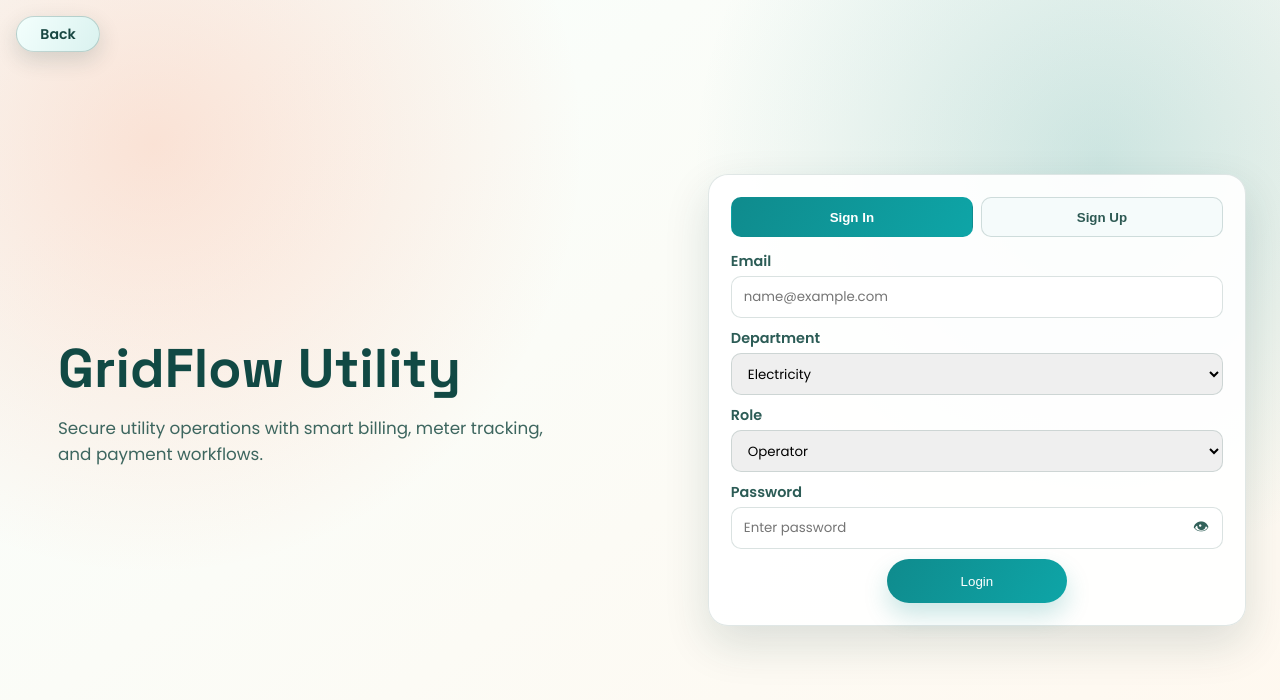
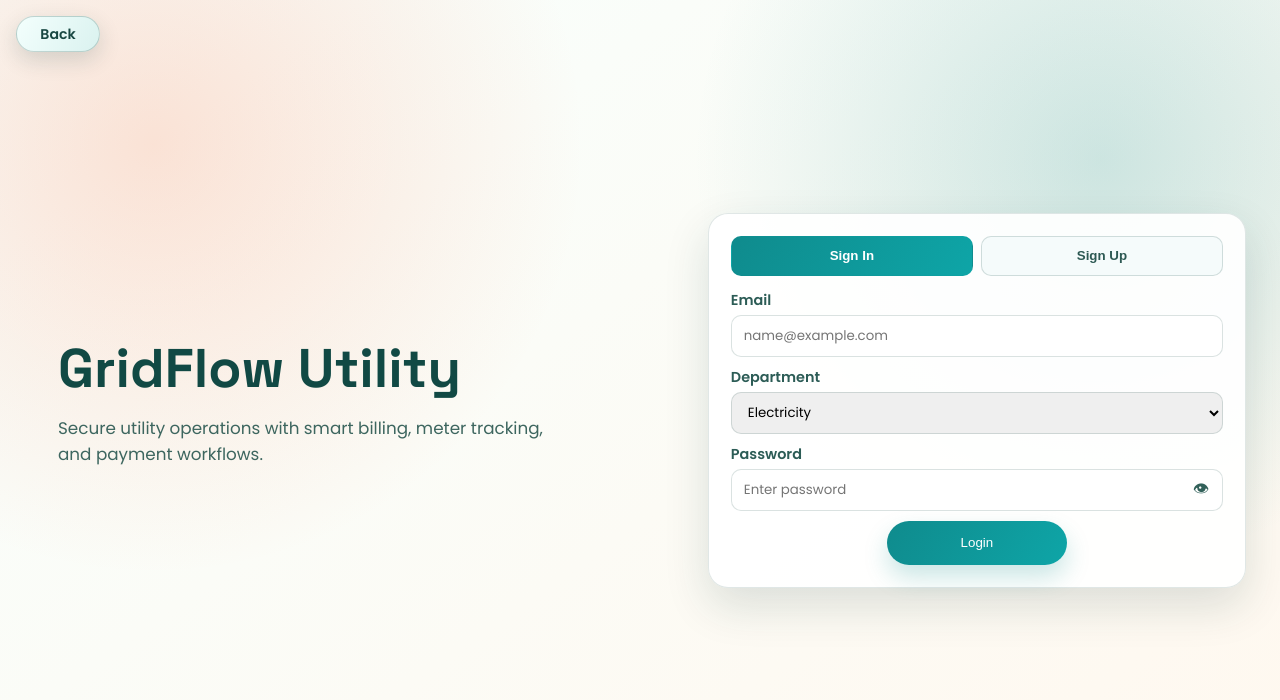
Before and after one commit to Ishwari-2006/PROJECT_DBMS, a React (Create React App) app in the folder frontend/: page /auth in a window 1280 px wide. Shown: the top 700 px of the page. Built offline with nearby package versions, Linux system fonts and the light colour scheme.

Commit message:
Simplify auth to single employee role

```diff
--- a/frontend/src/App.js
+++ b/frontend/src/App.js
@@ -39,13 +39,11 @@ function App() {
   useEffect(() => {
     if (currentUser?.department) {
       axios.defaults.headers.common["x-department"] = currentUser.department;
-      axios.defaults.headers.common["x-role"] = currentUser.role || "Operator";
       axios.defaults.headers.common["x-user-name"] = currentUser.name || "Unknown";
       axios.defaults.headers.common["x-user-email"] = currentUser.email || "unknown@example.com";
       return;
     }
     delete axios.defaults.headers.common["x-department"];
-    delete axios.defaults.headers.common["x-role"];
     delete axios.defaults.headers.common["x-user-name"];
     delete axios.defaults.headers.common["x-user-email"];
   }, [currentUser]);
@@ -63,7 +61,7 @@ function App() {
                 <p>Manage consumers, usage, billing, and payments in one unified dashboard.</p>
               </div>
               <div className="topbar-actions">
-                <span>{currentUser.name} | {currentUser.department} | {currentUser.role || "Operator"}</span>
+                <span>{currentUser.name} | {currentUser.department} | Employee</span>
                 <button onClick={handleLogout}>Logout</button>
               </div>
             </header>
--- a/frontend/src/pages/AuthPage.js
+++ b/frontend/src/pages/AuthPage.js
@@ -5,7 +5,6 @@ const EMAIL_REGEX = /^[^\s@]+@[^\s@]+\.[^\s@]+$/;
 const NAME_REGEX = /^[A-Za-z ]{2,50}$/;
 const STRONG_PASSWORD_REGEX = /^(?=.*[a-z])(?=.*[A-Z])(?=.*\d)(?=.*[^A-Za-z\d]).{8,}$/;
 const DEPARTMENTS = ["Electricity", "Gas", "Water"];
-const ROLES = ["Admin", "Operator", "Viewer"];
 
 const getUsers = () => {
   try {
@@ -28,8 +27,7 @@ function AuthPage({ onAuthSuccess }) {
     email: "",
     password: "",
     confirmPassword: "",
-    department: "Electricity",
-    role: "Operator"
+    department: "Electricity"
   });
   const [errors, setErrors] = useState({});
   const [message, setMessage] = useState("");
@@ -43,8 +41,7 @@ function AuthPage({ onAuthSuccess }) {
       email: "",
       password: "",
       confirmPassword: "",
-      department: "Electricity",
-      role: "Operator"
+      department: "Electricity"
     });
     setErrors({});
     setMessage("");
@@ -71,9 +68,6 @@ function AuthPage({ onAuthSuccess }) {
     if (!DEPARTMENTS.includes(form.department)) {
       nextErrors.department = "Select a valid department.";
     }
-    if (!ROLES.includes(form.role)) {
-      nextErrors.role = "Select a valid role.";
-    }
     if (form.password !== form.confirmPassword) {
       nextErrors.confirmPassword = "Passwords do not match.";
     }
@@ -92,9 +86,6 @@ function AuthPage({ onAuthSuccess }) {
     }
     if (!DEPARTMENTS.includes(form.department)) {
       nextErrors.department = "Select a valid department.";
-    }
-    if (!ROLES.includes(form.role)) {
-      nextErrors.role = "Select a valid role.";
     }
 
     return nextErrors;
@@ -119,17 +110,11 @@ function AuthPage({ onAuthSuccess }) {
       name: form.name.trim(),
       email: form.email.trim().toLowerCase(),
       password: form.password,
-      department: form.department,
-      role: form.role
+      department: form.department
     };
 
     setUsers([...users, user]);
-    onAuthSuccess({
-      name: user.name,
-      email: user.email,
-      department: user.department,
-      role: user.role || "Operator"
-    });
+    onAuthSuccess({ name: user.name, email: user.email, department: user.department });
   };
 
   const handleSignIn = () => {
@@ -144,8 +129,7 @@ function AuthPage({ onAuthSuccess }) {
       (u) =>
         u.email.toLowerCase() === form.email.trim().toLowerCase() &&
         u.password === form.password &&
-        (u.department || form.department) === form.department &&
-        (u.role || form.role) === form.role
+        (u.department || form.department) === form.department
     );
 
     if (!user) {
@@ -165,8 +149,7 @@ function AuthPage({ onAuthSuccess }) {
     onAuthSuccess({
       name: user.name,
       email: user.email,
-      department: user.department || form.department,
-      role: user.role || form.role || "Operator"
+      department: user.department || form.department
     });
   };
 
@@ -256,21 +239,6 @@ function AuthPage({ onAuthSuccess }) {
         </div>
 
         <div className="auth-field-wrap">
-          <label>Role</label>
-          <select
-            value={form.role}
-            onChange={(e) => updateField("role", e.target.value)}
-          >
-            {ROLES.map((role) => (
-              <option key={role} value={role}>
-                {role}
-              </option>
-            ))}
-          </select>
-          {errors.role && <small className="auth-error">{errors.role}</small>}
-        </div>
-
-        <div className="auth-field-wrap">
           <label>Password</label>
           <div className="auth-password-wrap">
             <input
```
Also changed, not shown: 1 other file (tests, documents, lock files or other folders).
